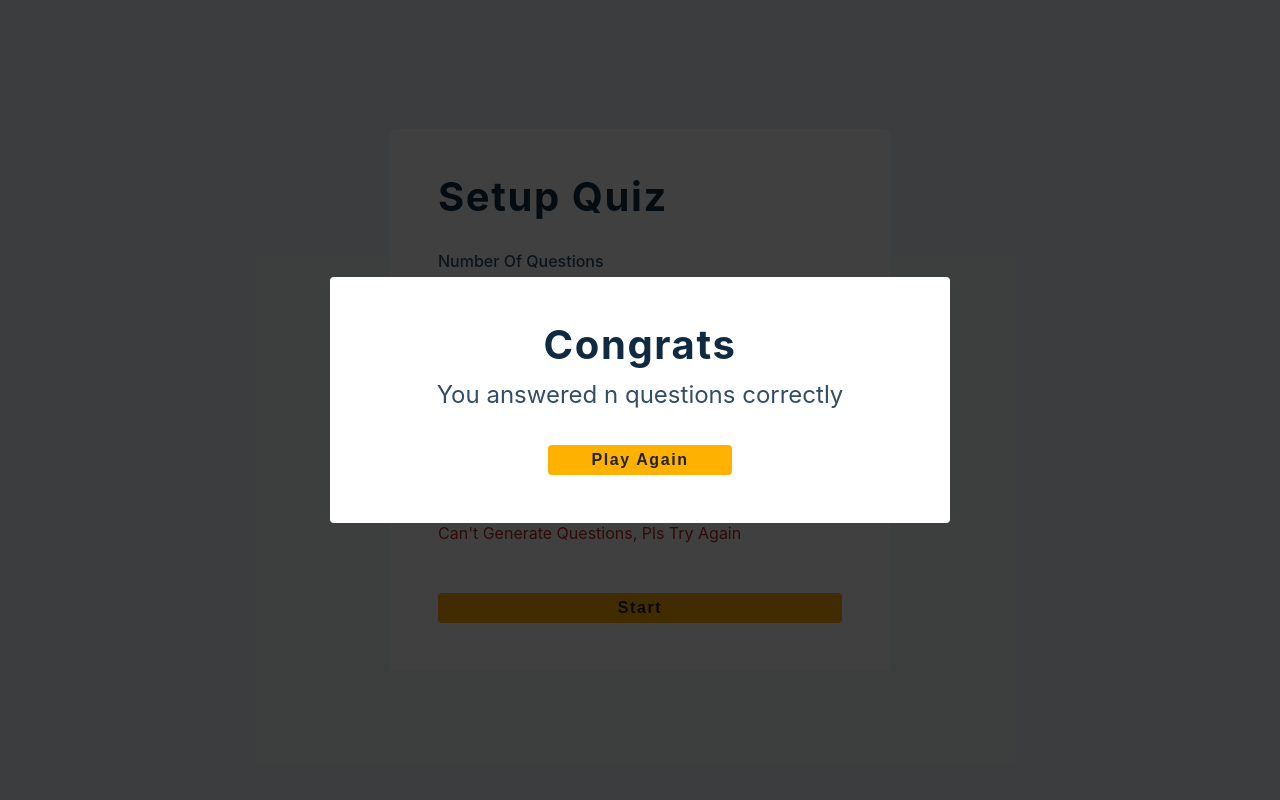
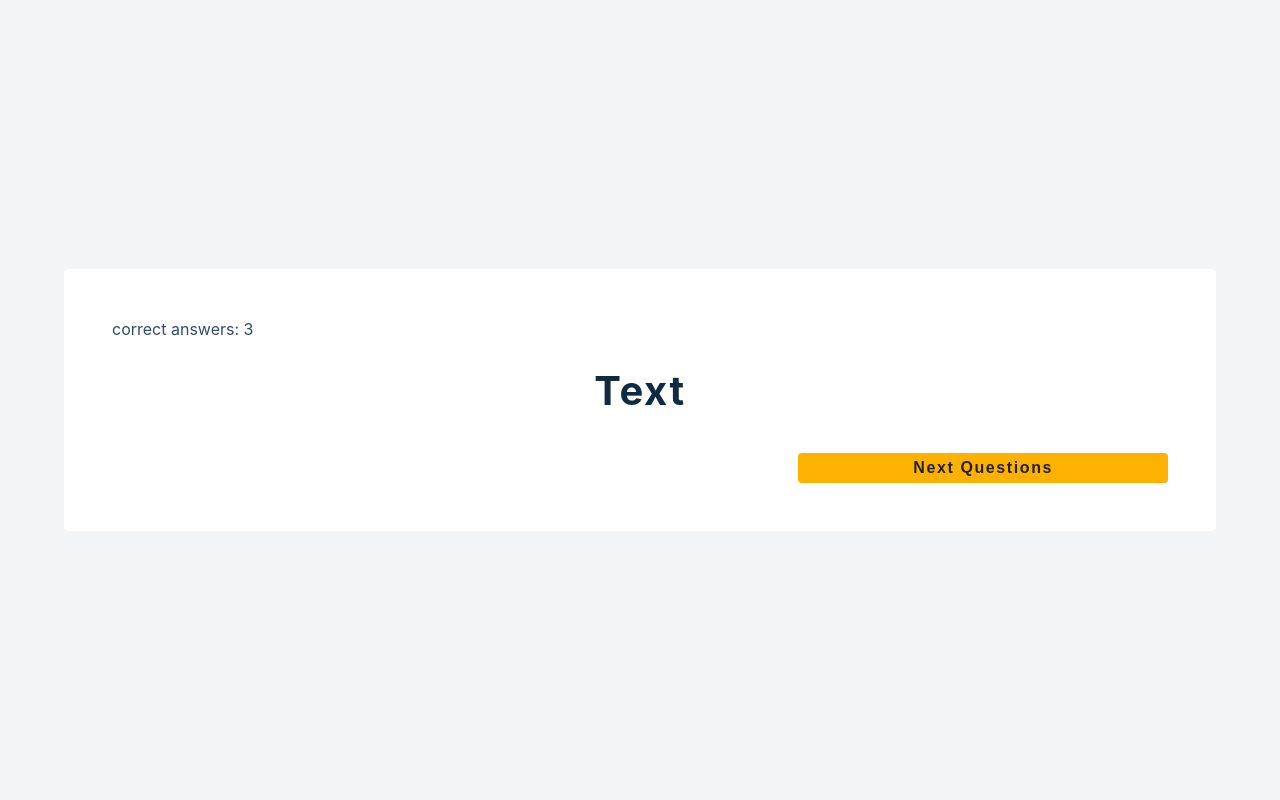
Before and after one commit to rushdm15/quiz-app1, a React (Create React App) app: page / in a window 1280 px wide. Shown: the top 800 px of the page. Built offline with nearby package versions, Linux system fonts and the light colour scheme.

Commit message:
added <section className="quiz">

```diff
--- a/src/App.js
+++ b/src/App.js
@@ -4,11 +4,16 @@
 
 function App() {
   return (
-    <>
-      <SetupForm />
-      <Modal />
-      <Loading />
-    </>
+    <main>
+      <section className="quiz">
+        <p className="correction-answers">correct answers: 3</p>
+        <article className="container">
+          <h2>Text</h2>
+          <div className="btn-container"></div>
+        </article>
+        <button className="next-question">next questions</button>
+      </section>
+    </main>
   );
 }
 
```
